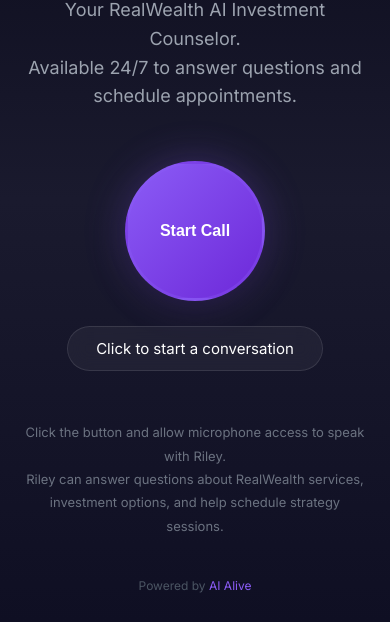
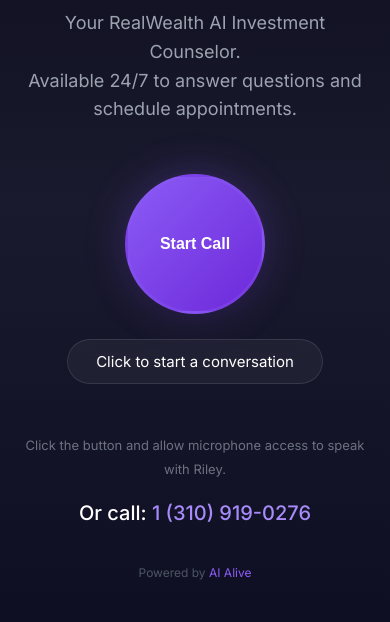
Before and after one commit to DrKeenanPhd/riley-test-widget, a website: page public/index.html in a window 390 px wide. Shown: the part 222-844 px from the top of the page. Drawn offline with Linux system fonts and the light colour scheme.

Commit message:
Update index.html to include phone number

```diff
--- a/public/index.html
+++ b/public/index.html
@@ -217,6 +217,24 @@
       text-decoration: underline;
     }
 
+    .phone-number {
+      margin-top: 20px;
+      font-size: 20px;
+      color: #fff;
+      font-weight: 500;
+    }
+
+    .phone-number a {
+      color: #a78bfa;
+      text-decoration: none;
+      transition: color 0.2s ease;
+    }
+
+    .phone-number a:hover {
+      color: #c4b5fd;
+      text-decoration: underline;
+    }
+
     /* Scrollbar styling */
     #transcript::-webkit-scrollbar {
       width: 6px;
@@ -255,8 +273,11 @@
     <div id="transcript"></div>
 
     <p class="instructions">
-      Click the button and allow microphone access to speak with Riley.<br>
-      Riley can answer questions about RealWealth services, investment options, and help schedule strategy sessions.
+      Click the button and allow microphone access to speak with Riley.
+    </p>
+
+    <p class="phone-number">
+      Or call: <a href="tel:+13109190276">1 (310) 919-0276</a>
     </p>
 
     <p class="powered-by">
```
